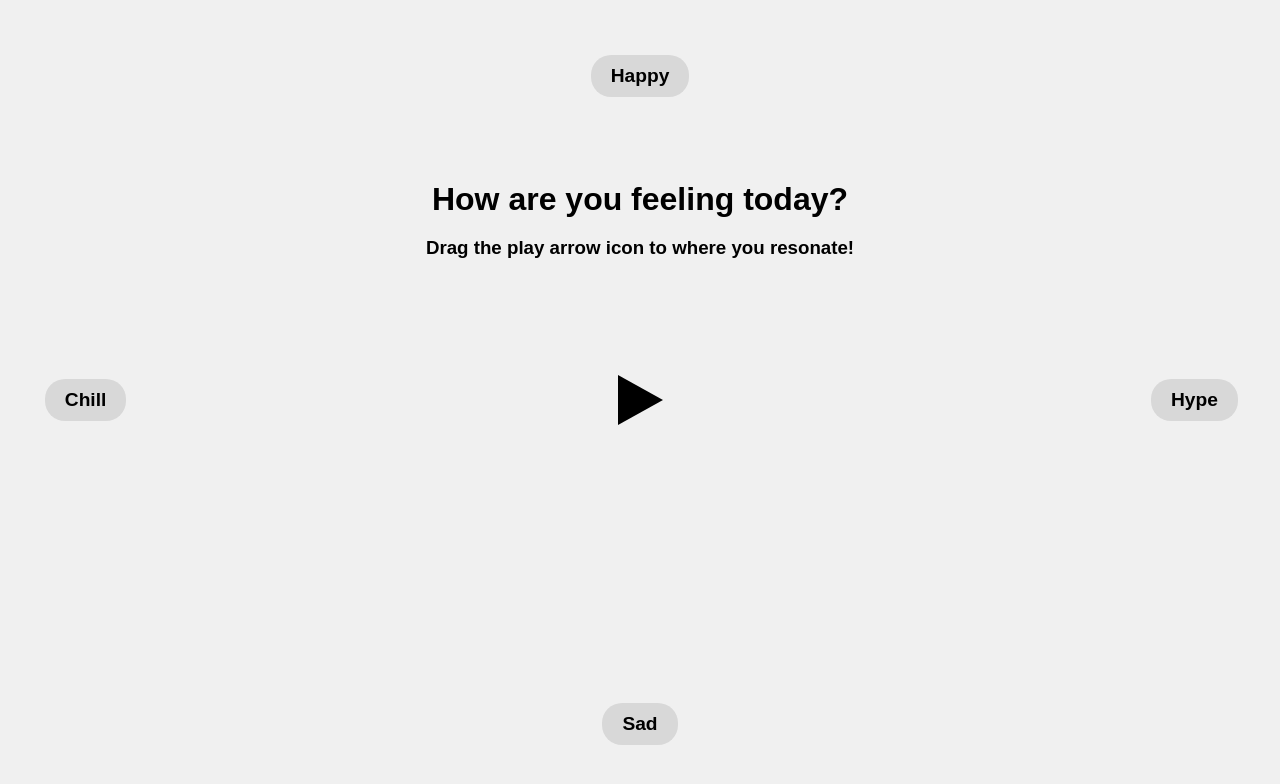
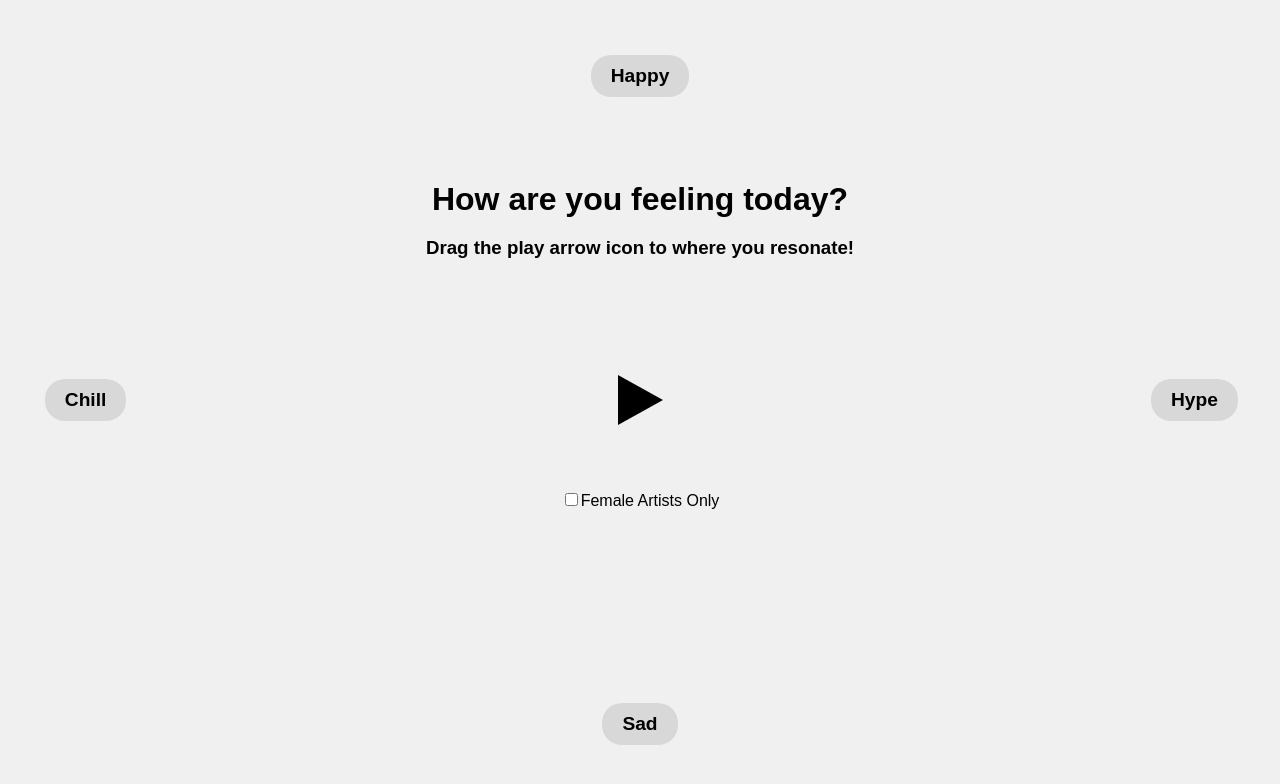
Before and after one commit to ehuang0709/feelify, a React (Create React App) app in the folder app-ui/: page / in a window 1280 px wide. Both pictures are taken after a click on the element 640 px from the left and 712 px from the top of the page. Shown: the part 800-1584 px from the top of the page. Built offline with nearby package versions, Linux system fonts and the light colour scheme.

Commit message:
add women artist checkbox

```diff
--- a/app-ui/src/Mood/Mood.css
+++ b/app-ui/src/Mood/Mood.css
@@ -106,3 +106,6 @@ h3 {
 .bottom .mood-label:hover {
   background: linear-gradient(to top, #2196f3, #03a9f4);
 }
+.checkbox-container {
+  margin-top: 200px;
+}
--- a/app-ui/src/Mood/Mood.js
+++ b/app-ui/src/Mood/Mood.js
@@ -1,4 +1,4 @@
-import React from 'react';
+import React, { useState } from 'react';
 import { motion } from 'framer-motion';
 import './Mood.css';
 
@@ -10,6 +10,11 @@ function Mood() {
     { name: 'Sad', position: 'bottom' },
   ];
 
+  const [womenOnly, setFemaleOnly] = useState(false);
+
+  const handleCheckboxChange = (event) => {
+    setFemaleOnly(event.target.checked);
+  };
   return (
     <div className="mood-container">
       <div className="text-container">
@@ -35,6 +40,16 @@ function Mood() {
       >
         <div className="triangle"></div>
       </motion.div>
+      <div className="checkbox-container">
+        <label>
+          <input
+            type="checkbox"
+            checked={womenOnly}
+            onChange={handleCheckboxChange}
+          />
+          Female Artists Only
+        </label>
+      </div>
     </div>
   );
 }
```
